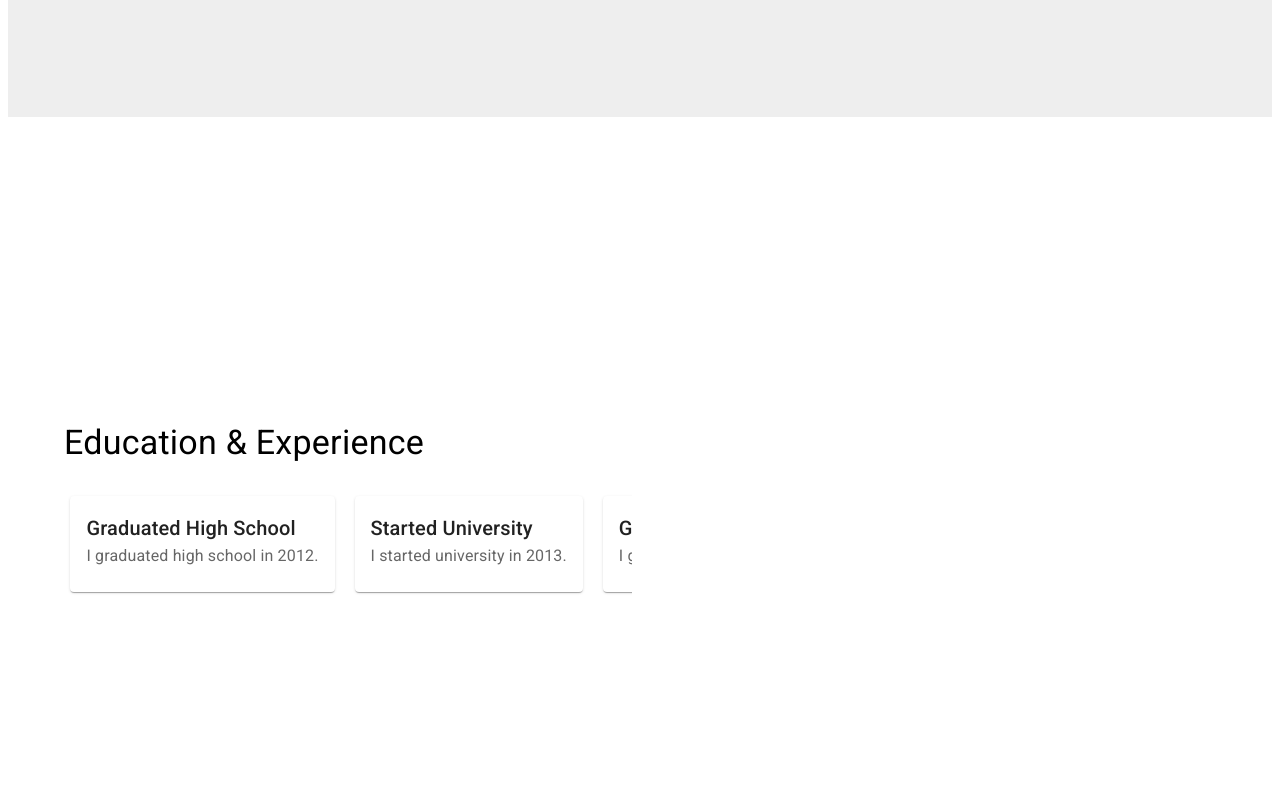
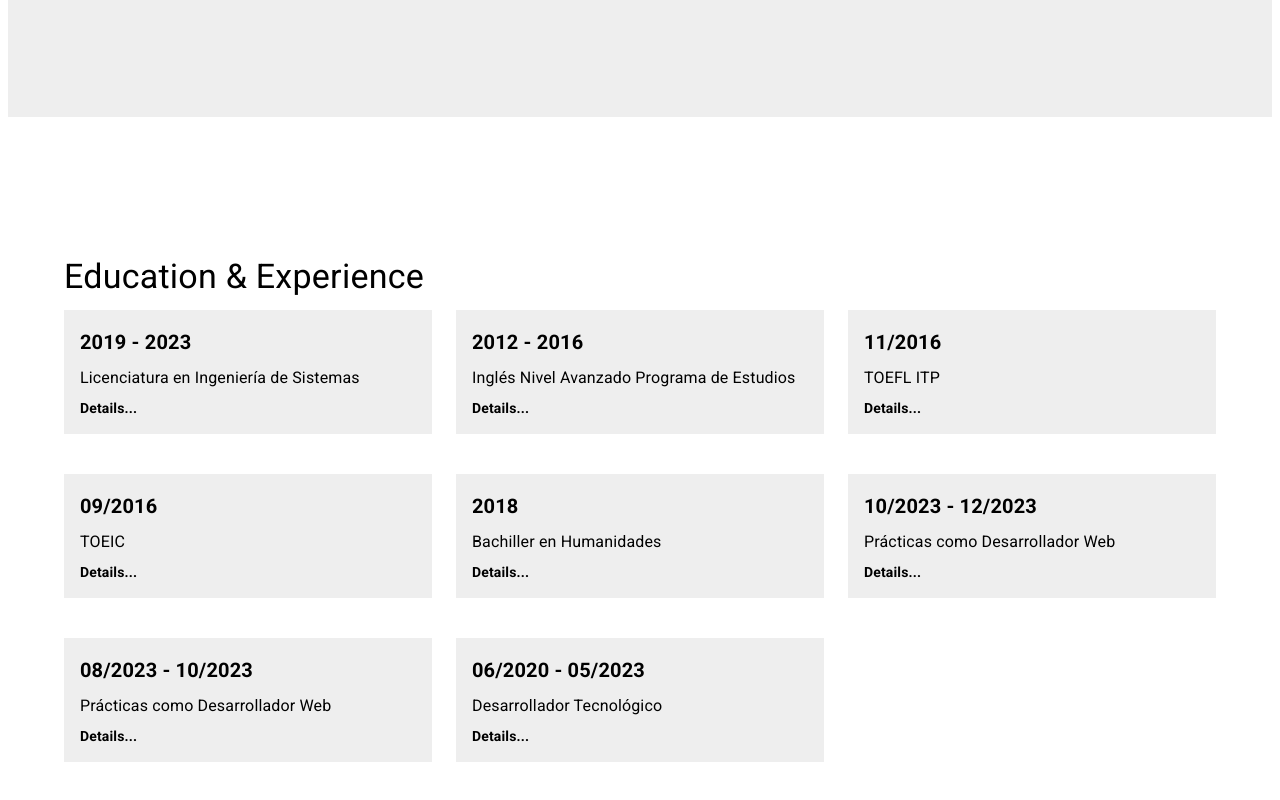
Before and after one commit to Eamll/updated-react-portfolio-js, a React (Vite) app: page / in a window 1280 px wide. Shown: the part 1555-2355 px from the top of the page. Built offline with nearby package versions, Linux system fonts and the light colour scheme.

Commit message:
[REFACTOR] Add @mui/lab package and refactor Education component

```diff
--- a/package.json
+++ b/package.json
@@ -13,6 +13,7 @@
     "@emotion/react": "^11.11.3",
     "@emotion/styled": "^11.11.0",
     "@fontsource/roboto": "^5.0.8",
+    "@mui/lab": "^5.0.0-alpha.168",
     "@mui/material": "^5.15.4",
     "animate.css": "^4.1.1",
     "react": "^18.2.0",
--- a/src/components/Education.jsx
+++ b/src/components/Education.jsx
@@ -1,17 +1,10 @@
 import { Typography, Box, Container, Grid } from "@mui/material";
 import 'animate.css';
-import Timeline from "./Timeline";
+import TimelineCard from "./Timeline";
 
 
 
 const Education = () => {
-    const events = [
-        { title: 'Started School', description: 'I started school in 2000.' },
-        { title: 'Graduated High School', description: 'I graduated high school in 2012.' },
-        { title: 'Started University', description: 'I started university in 2013.' },
-        { title: 'Graduated University', description: 'I graduated university in 2017.' },
-        // Add more events here...
-    ];
     return (
         <>
             <Grid
@@ -23,18 +16,19 @@ const Education = () => {
             >
                 <Container>
                     <Grid container spacing={2}>
-                        <Grid item xs={6}>
+                        <Grid item >
                             <Box textAlign="left">
                                 <Typography variant="h4" component="h1" gutterBottom>
                                     Education & Experience
                                 </Typography>
-                                <Timeline events={events}></Timeline>
+                                <TimelineCard />
                             </Box>
                         </Grid>
 
                     </Grid>
                 </Container>
             </Grid>
+
         </>
     );
 }
--- a/src/components/Timeline.jsx
+++ b/src/components/Timeline.jsx
@@ -1,90 +1,144 @@
-import PropTypes from "prop-types"
-import { useState, useRef } from 'react';
-import { Card, CardContent, Typography } from '@mui/material';
+import { Box, Typography, Grid, Modal } from '@mui/material';
+import { useState } from 'react';
 
-const timelineStyle = {
-    display: 'flex',
-    justifyContent: 'center',
-    alignItems: 'center',
-    overflowX: 'scroll',
-    gap: '20px',
-    padding: '20px 0',
-    scrollbarWidth: 'none', // For Firefox
-    msOverflowStyle: 'none', // For Internet Explorer and Edge
-};
+function TimelineCard() {
+    const contenttop = [
+        {
+            id: 1,
+            year: '2019 - 2023',
+            title: 'Licenciatura en Ingeniería de Sistemas',
+            office: 'UTEPSA',
+            text: '',
+        },
+        {
+            id: 2,
+            year: '2012 - 2016',
+            title: 'Inglés Nivel Avanzado Programa de Estudios',
+            office: 'CBA (Centro Boliviano Americano)',
+            text: '',
+        },
+        {
+            id: 3,
+            year: '11/2016',
+            title: 'TOEFL ITP (Test of English as a Foreign Language)',
+            office: 'CBA (Centro Boliviano Americano)',
+            text: '',
+        },
+        {
+            id: 4,
+            year: '09/2016',
+            title: 'TOEIC (Test of English for International Communication)',
+            office: 'CBA (Centro Boliviano Americano)',
+            text: '',
+        },
+        {
+            id: 5,
+            year: '2018',
+            title: 'Bachiller en Humanidades',
+            office: 'Colegio Boliviano Americano',
+            text: '',
+        },
+        {
+            id: 6,
+            year: '10/2023 - 12/2023',
+            title: 'Prácticas como Desarrollador Web',
+            office: 'AssureSoft, Santa Cruz de la Sierra',
+            text: 'Construir interfaces de aplicaciones web front-end utilizando Angular y TypeScript para lógica del lado del cliente y arquitectura basada en componentes. Desarrollar API de back-end robustas y escalables con Node.js, Express y base de datos MySQL para proporcionar datos al front-end. Desarrollar código bien diseñado, probado y documentado siguiendo las mejores prácticas para el desarrollo de software. Colaborar con equipos interfuncionales utilizando la metodología Scrum.',
+        },
+        {
+            id: 7,
+            year: '08/2023 - 10/2023',
+            title: 'Prácticas como Desarrollador Web',
+            office: 'Biopetrol EE.SS., Santa Cruz de la Sierra',
+            text: 'Construir sitios web y aplicaciones web receptivas para clientes utilizando PHP, CodeIgniter y Flutter con base de datos SQL Server, PostgreSQL y MySQL. Trabajar en estrecha colaboración con los clientes para comprender los requisitos del proyecto y diseñar soluciones personalizadas. Participar en todas las etapas del desarrollo, incluida la planificación, implementación y despliegue.',
+        },
+        {
+            id: 8,
+            year: '06/2020 - 05/2023',
+            title: 'Desarrollador Tecnológico',
+            office: 'Firma de Consultoría Contable y Tributaria "Solución"',
+            text: 'Desarrollar scripts de automatización y macros utilizando Visual Basic para agilizar los procesos y flujos de trabajo empresariales. Programar soluciones para minimizar la entrada manual de datos y maximizar la productividad del equipo de contabilidad.',
+        },
+    ];
 
-const timelineItemStyle = {
-    flex: '0 0 auto',
-};
+    // const [expandedText, setExpandedText] = useState({});
 
-const TimelineItem = ({ title, children }) => (
-    <Card style={timelineItemStyle}>
-        <CardContent>
-            <Typography variant="h6" component="h2">
-                {title}
+    // const toggleExpandedText = (id) => {
+    //     setExpandedText(prevState => ({ ...prevState, [id]: !prevState[id] }));
+    // };
+    const [open, setOpen] = useState(false);
+    const [modalContent, setModalContent] = useState('');
+    const [modalTitle, setModalTitle] = useState('');
+
+    const handleOpen = (title, text) => {
+        setModalTitle(title);
+        setModalContent(text);
+        setOpen(true);
+    };
+
+    const handleClose = () => {
+        setOpen(false);
+    };
+
+    const body = (
+        <Box
+            sx={{
+                position: 'absolute',
+                top: '50%',
+                left: '50%',
+                transform: 'translate(-50%, -50%)',
+                width: 400,
+                bgcolor: 'background.paper',
+                border: '2px solid #000',
+                boxShadow: 24,
+                p: 4,
+            }}
+        >
+            <Typography id="modal-modal-title" variant="h6" component="h2">
+                {modalTitle}
             </Typography>
-            <Typography color="textSecondary">
-                {children}
+            <Typography id="modal-modal-description" sx={{ mt: 2 }}>
+                {modalContent}
             </Typography>
-        </CardContent>
-    </Card>
-);
+        </Box>
+    );
 
-TimelineItem.propTypes = {
-    children: PropTypes.any,
-    title: PropTypes.any
+    return (
+        <Grid container spacing={3}>
+            {contenttop.map((data) => {
+                const titleWithoutBraces = data.title.replace(/ *\([^)]*\) */g, " ");
+                return (
+                    <Grid item xs={12} sm={6} md={4} key={data.id}>
+                        <Box
+                            sx={{
+                                padding: 2,
+                                marginBottom: 2,
+                                backgroundColor: 'grey.200',
+                            }}
+                        >
+                            <Typography variant="h6" sx={{ fontWeight: 'bold' }}>
+                                {data.year}
+                            </Typography>
+                            <Typography variant="body1" sx={{ marginTop: 1 }}>
+                                {titleWithoutBraces}
+                            </Typography>
+                            <Typography variant="body2" sx={{ marginTop: 1, fontWeight: 'bold', cursor: 'pointer' }} onClick={() => handleOpen(data.title, data.text)}>
+                                Details...
+                            </Typography>
+                        </Box>
+                    </Grid>
+                );
+            })}
+            <Modal
+                open={open}
+                onClose={handleClose}
+                aria-labelledby="modal-modal-title"
+                aria-describedby="modal-modal-description"
+            >
+                {body}
+            </Modal>
+        </Grid>
+    );
 }
 
-const Timeline = ({ events }) => {
-    const [isDragging, setIsDragging] = useState(false);
-    const [startX, setStartX] = useState(0);
-    const [scrollLeft, setScrollLeft] = useState(0);
-    const timelineRef = useRef();
-
-    const handleMouseDown = (e) => {
-        setIsDragging(true);
-        setStartX(e.pageX - timelineRef.current.offsetLeft);
-        setScrollLeft(timelineRef.current.scrollLeft);
-    };
-
-    const handleMouseLeave = () => {
-        setIsDragging(false);
-    };
-
-    const handleMouseUp = () => {
-        setIsDragging(false);
-    };
-
-    const handleMouseMove = (e) => {
-        if (!isDragging) return;
-        e.preventDefault();
-        const x = e.pageX - timelineRef.current.offsetLeft;
-        const walk = (x - startX) * 3; // scroll-fast
-        timelineRef.current.scrollLeft = scrollLeft - walk;
-    };
-
-    return (
-        <div
-            style={{ ...timelineStyle, '&::-webkit-scrollbar': { display: 'none' } }} // For Chrome, Safari and Opera
-            onMouseDown={handleMouseDown}
-            onMouseLeave={handleMouseLeave}
-            onMouseUp={handleMouseUp}
-            onMouseMove={handleMouseMove}
-            ref={timelineRef}
-        >
-            {events.map((event, index) => (
-                <TimelineItem key={index} title={event.title}>
-                    {event.description}
-                </TimelineItem>
-            ))}
-        </div>
-    );
-};
-
-Timeline.propTypes = {
-    events: PropTypes.shape({
-        map: PropTypes.func
-    })
-}
-
-export default Timeline;
+export default TimelineCard;
```
Also changed, not shown: 1 other file (tests, documents, lock files or other folders).
